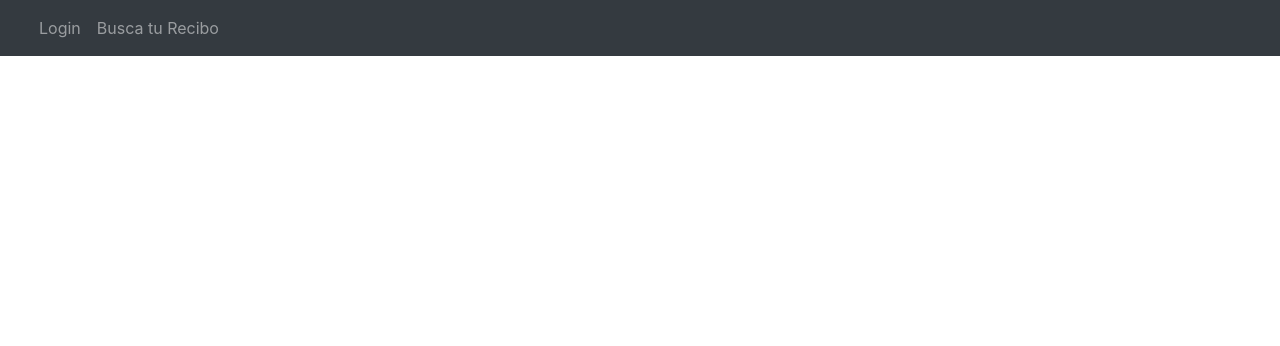
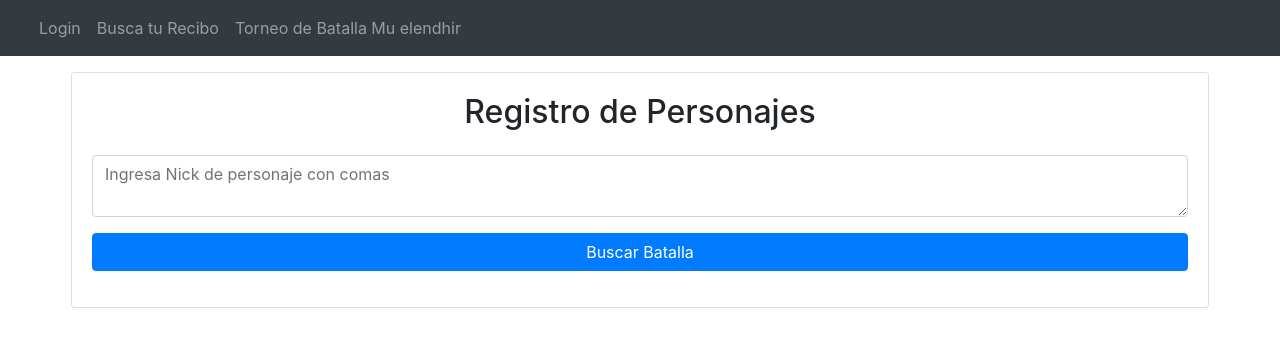
Before and after one commit to bydaniel12/appInquilinos, a React (Create React App) app: page /TorneoBatalla in a window 1280 px wide. Shown: the top 346 px of the page. Built offline with nearby package versions, Linux system fonts and the light colour scheme; no server answers.

Commit message:
Se agrego web de batllas

```diff
--- a/package.json
+++ b/package.json
@@ -17,7 +17,7 @@
     "react-dom": "^17.0.2",
     "react-router-dom": "^5.2.0",
     "react-scripts": "4.0.3",
-    "react-toastify": "^7.0.4",
+    "react-toastify": "^9.0.0",
     "web-vitals": "^1.0.1"
   },
   "scripts": {
--- a/src/App.jsx
+++ b/src/App.jsx
@@ -1,13 +1,14 @@
 import './App.css';
-import {BrowserRouter as Router , Switch, Route} from 'react-router-dom'
+import {BrowserRouter as Router , Switch, Route} from 'react-router-dom';
 import Inicio from './components/Inicio';
 import Login from './components/Login';
 import Menu from './components/Menu';
 import BusquedaxDni from './components/BusquedaxDni';
+import TorneoBatalla from './components/TorneoBatalla';
 import BusquedaxFecha from './components/BusquedaxFecha';
 import Detalle from './components/Detalle';
 import CalculoLuzAgua from './components/CalculoLuzAgua';
-import { ToastContainer } from 'react-toastify';
+import { ToastContainer, toast } from 'react-toastify';
 import 'react-toastify/dist/ReactToastify.css';
 import 'moment/locale/es';
 
@@ -16,7 +17,7 @@ function App() {
     <div className="App">
         <ToastContainer
           position="top-right"
-        autoClose={2000}
+          autoClose={7000}
           hideProgressBar={false}
           newestOnTop={false}
           closeOnClick
@@ -24,6 +25,7 @@ function App() {
           pauseOnFocusLoss
           draggable
           pauseOnHover
+          theme="dark"
           />
       <Router>
           <Menu></Menu>
@@ -33,6 +35,7 @@ function App() {
             <Route path='/inicio' component={Inicio}></Route>
             <Route path='/login' component={Login}></Route>
             <Route path='/BusquedaxDni' component={BusquedaxDni}></Route>
+            <Route path='/TorneoBatalla' component={TorneoBatalla}></Route>
             <Route path='/BusquedaxFecha' component={BusquedaxFecha}></Route>
             <Route path='/CalculoLuzAgua' component={CalculoLuzAgua}></Route>
             <Route path='/Detalle/:dni/:nombre/:monto' >
--- a/src/components/Menu.jsx
+++ b/src/components/Menu.jsx
@@ -55,6 +55,9 @@ const Menu = () => {
                             <Link className='nav-link' to='/BusquedaxDni'>Busca tu Recibo</Link>
                         </li>
                         <li>
+                            <Link className='nav-link' to='/TorneoBatalla'>Torneo de Batalla Mu elendhir</Link>
+                        </li>
+                        <li>
                             {
                                 user ?
                                 (
--- /dev/null
+++ b/src/components/TorneoBatalla.jsx
@@ -0,0 +1,103 @@
+import React, {useState} from 'react';
+import {toast} from 'react-toastify';
+
+const TorneoBatalla = () => {
+
+    const initValues = {
+        nick : ''
+    }
+
+
+
+    const [values , setValues] = useState(initValues)
+
+    const [detalle, setDetalle] = useState([]);
+
+    const [error, setError] = useState('')
+
+    const buscarBatalla = (e) => {
+        e.preventDefault()
+        try {
+            if (!values.nick){
+                setError("Ingresa Mas de un nick por comas ','")
+                return;
+            }else{
+                var cadenaPrincipal = document.getElementById("nick").value;
+                var arrayDeCadenas = cadenaPrincipal.split(",");
+                if (arrayDeCadenas.length > 1){
+                    var indice1 = Math.floor(Math.random() * arrayDeCadenas.length);
+                    const luchador1 = arrayDeCadenas[indice1];
+                    arrayDeCadenas.splice(indice1, 1);
+                    var indice2 = Math.floor(Math.random() * arrayDeCadenas.length);
+                    const luchador2 = arrayDeCadenas[indice2];
+                    arrayDeCadenas.splice(indice2, 1);
+                    console.info(luchador1,luchador2);
+                    document.getElementById("nick").value = arrayDeCadenas.toString();
+                    var text = luchador1 + "   VS   " + luchador2;
+
+                    const resolveAfter3Sec = new Promise(resolve => setTimeout(resolve, 3000));
+                    toast.promise(
+                        resolveAfter3Sec,
+                        {
+                        pending: 'Buscando rivales...',
+                        success: text+'🤯',
+                        error: 'Ocurrio un error'
+                        }
+                    )
+                }else{
+                    var text2 = "El usuario " + arrayDeCadenas.toString() + " no tiene rival.";
+                    toast.error(text2);
+                }
+            }
+        } catch (error) {
+            console.error(error)
+            setError(error)
+        }
+    }
+
+    const handleChangeInput = (e) => {
+        const {name, value} = e.target
+        setValues({...values, [name]: value})
+    }
+
+    return (
+
+
+        <div className='container  p-3'>
+            <div className="row">
+                <form onSubmit={buscarBatalla} className='card card-body'>
+                <h2>Registro de Personajes</h2>
+                    <div className="form-group">
+                        <textarea
+                            className='form-control mt-3'
+                            onChange={handleChangeInput}
+                            placeholder='Ingresa Nick de personaje con comas'
+                            type="text"
+                            name="nick"
+                            id="nick"
+                            maxLength="500"
+                            value={values.nick} />
+                        <button className='btn btn-primary btn-block mt-3'>
+                            Buscar Batalla
+                        </button>
+                    </div>
+                    <div>
+                        {
+                            error !== '' ?
+                            (
+                                <div className='alert alert-danger mt-3'>{error}</div>
+                            )
+                            :
+                            (
+                                <div></div>
+                            )
+                        }
+                    </div>
+                </form>
+            </div>
+
+        </div>
+    )
+}
+
+export default TorneoBatalla;
```
Also changed, not shown: 2 other files (tests, documents, lock files or other folders). Lines whose indentation alone changed are shown as unchanged.
